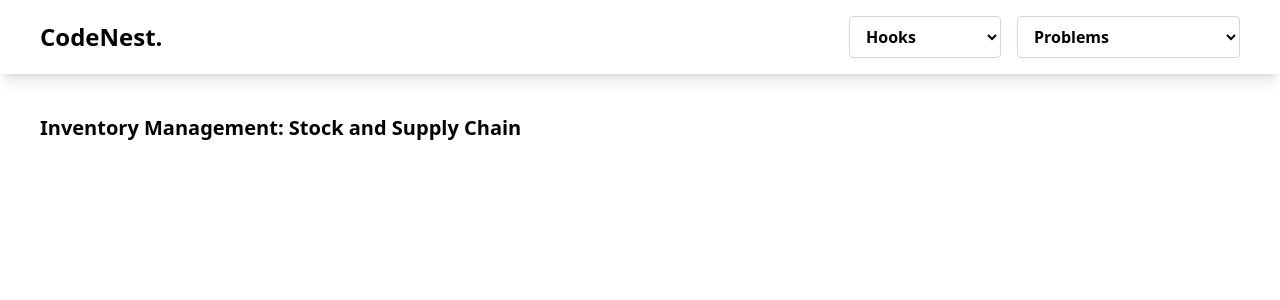
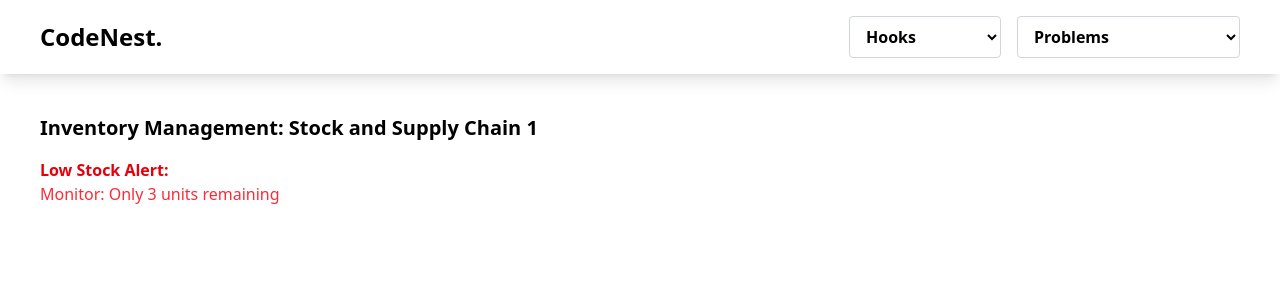
Before and after one commit to rakibul12212/learn-hooks, a Next.js app: page /Pages/Problems in a window 1280 px wide. Shown: the top 300 px of the page. Built offline with nearby package versions, Linux system fonts and the light colour scheme.

Commit message:
solve problem 1
solve Inventory Management: Stock and Supply Chain  problem 1

```diff
--- a/src/app/Pages/Problems/page.jsx
+++ b/src/app/Pages/Problems/page.jsx
@@ -40,15 +40,35 @@ const inventory = [
   },
 ];
 
+const productTotals = inventory.map((item) => ({
+  productId: item.productId,
+  name: item.name,
+  totalQuantity: item.stock.reduce((sum, stock) => sum + stock.quantity, 0),
+}));
+
+const lowStock = productTotals.filter((product) => product.totalQuantity <= 5);
+
 const page = () => {
   return (
     <div className="p-10">
       <div>
         <p className="text-xl font-semibold">
-          Inventory Management: Stock and Supply Chain
+          Inventory Management: Stock and Supply Chain 1
         </p>
+
+          {lowStock.length > 0 && (
+            <div className="mt-4">
+              <h3 className="font-semibold text-red-600">Low Stock Alert:</h3>
+              {lowStock.map((product) => (
+                <p key={product.productId} className="text-red-500">
+                  {product.name}: Only {product.totalQuantity} units remaining
+                </p>
+              ))}
+            </div>
+          )}
+        </div>
       </div>
-    </div>
+
   );
 };
 
```
